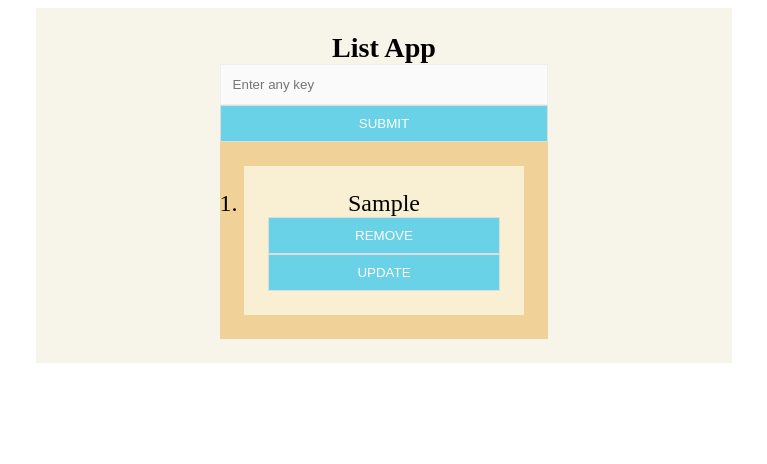
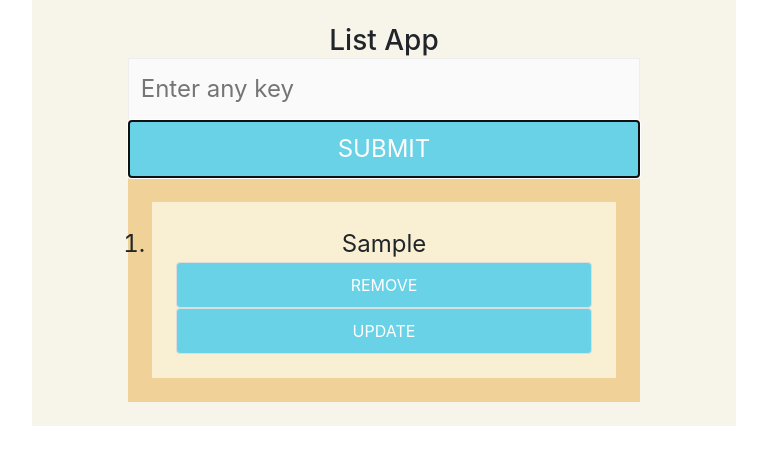
Before and after one commit to thunguyen2310/angular, an Angular app: page / in a window 1280 px wide. Both pictures are taken after typing "Sample" into the empty fields and a click on the button "SUBMIT". Shown: the top 464 px of the page, without its empty margins (256-1023 px from the left). Built offline with nearby package versions, Linux system fonts and the light colour scheme.

Commit message:
boostrap

```diff
--- a/angular.json
+++ b/angular.json
@@ -28,18 +28,18 @@
               "src/assets"
             ],
             "styles": [
+              "node_modules/bootstrap/dist/css/bootstrap.min.css",
               "src/styles.scss"
+
             ],
             "scripts": []
           },
           "configurations": {
             "production": {
-              "fileReplacements": [
-                {
-                  "replace": "src/environments/environment.ts",
-                  "with": "src/environments/environment.prod.ts"
-                }
-              ],
+              "fileReplacements": [{
+                "replace": "src/environments/environment.ts",
+                "with": "src/environments/environment.prod.ts"
+              }],
               "optimization": true,
               "outputHashing": "all",
               "sourceMap": false,
@@ -49,8 +49,7 @@
               "extractLicenses": true,
               "vendorChunk": false,
               "buildOptimizer": true,
-              "budgets": [
-                {
+              "budgets": [{
                   "type": "initial",
                   "maximumWarning": "2mb",
                   "maximumError": "5mb"
@@ -124,6 +123,7 @@
           }
         }
       }
-    }},
+    }
+  },
   "defaultProject": "bt"
 }
--- a/package.json
+++ b/package.json
@@ -19,6 +19,7 @@
     "@angular/platform-browser": "~8.2.14",
     "@angular/platform-browser-dynamic": "~8.2.14",
     "@angular/router": "~8.2.14",
+    "bootstrap": "^4.4.1",
     "rxjs": "~6.4.0",
     "tslib": "^1.10.0",
     "zone.js": "~0.9.1"
--- a/src/app/app.component.html
+++ b/src/app/app.component.html
@@ -6,8 +6,8 @@
     <button (click)="addMess(name)" class="form-button">Submit</button>
     <ol>
       <li *ngFor="let i of data"> {{i}}
-        <button (click)="deleteMess(i)" class="form-button"> remove </button>
-        <button (click)="btnUpdate(i)" class="form-button">  update </button>
+        <button (click)="deleteMess(i)" class="form-button btn btn-primary"> remove </button>
+        <button (click)="btnUpdate(i)" class="form-button btn btn-primary"> update </button>
       </li>
     </ol>
   </div>
```
Also changed, not shown: 1 other file (tests, documents, lock files or other folders).
